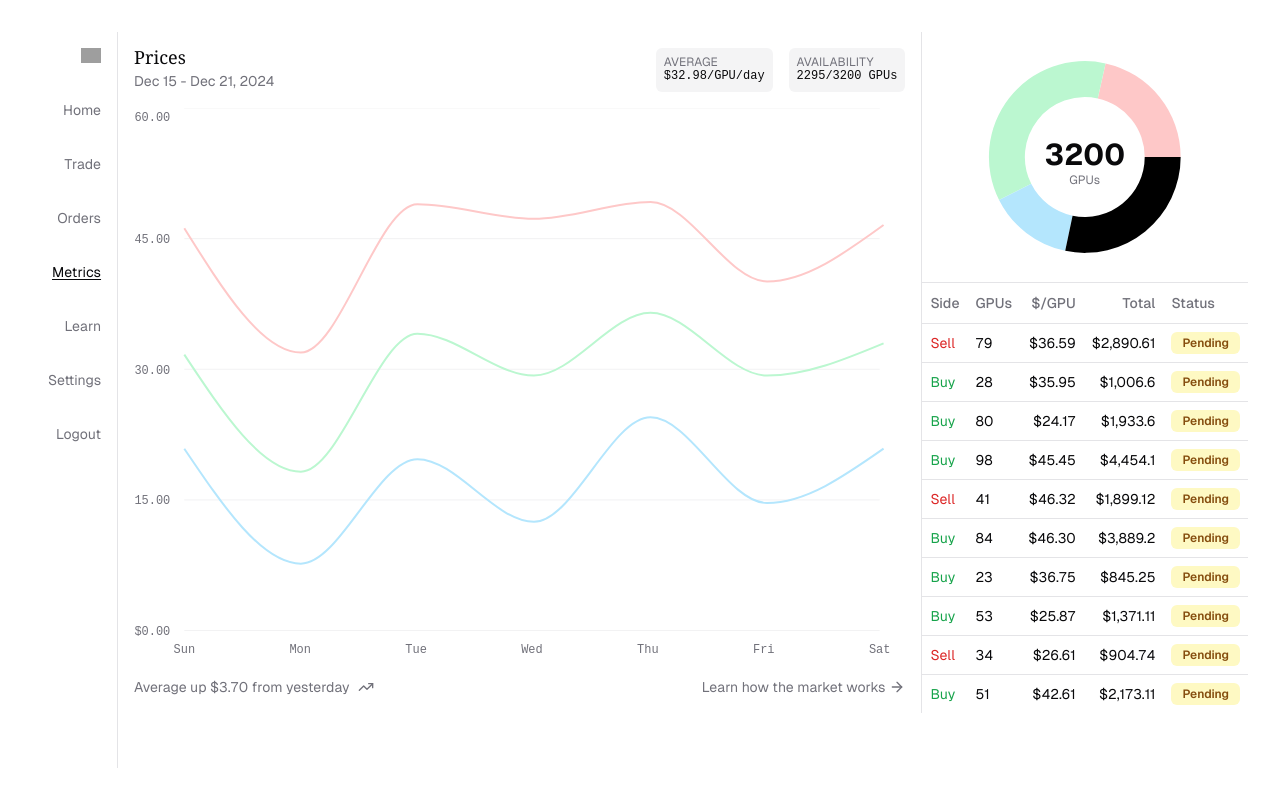
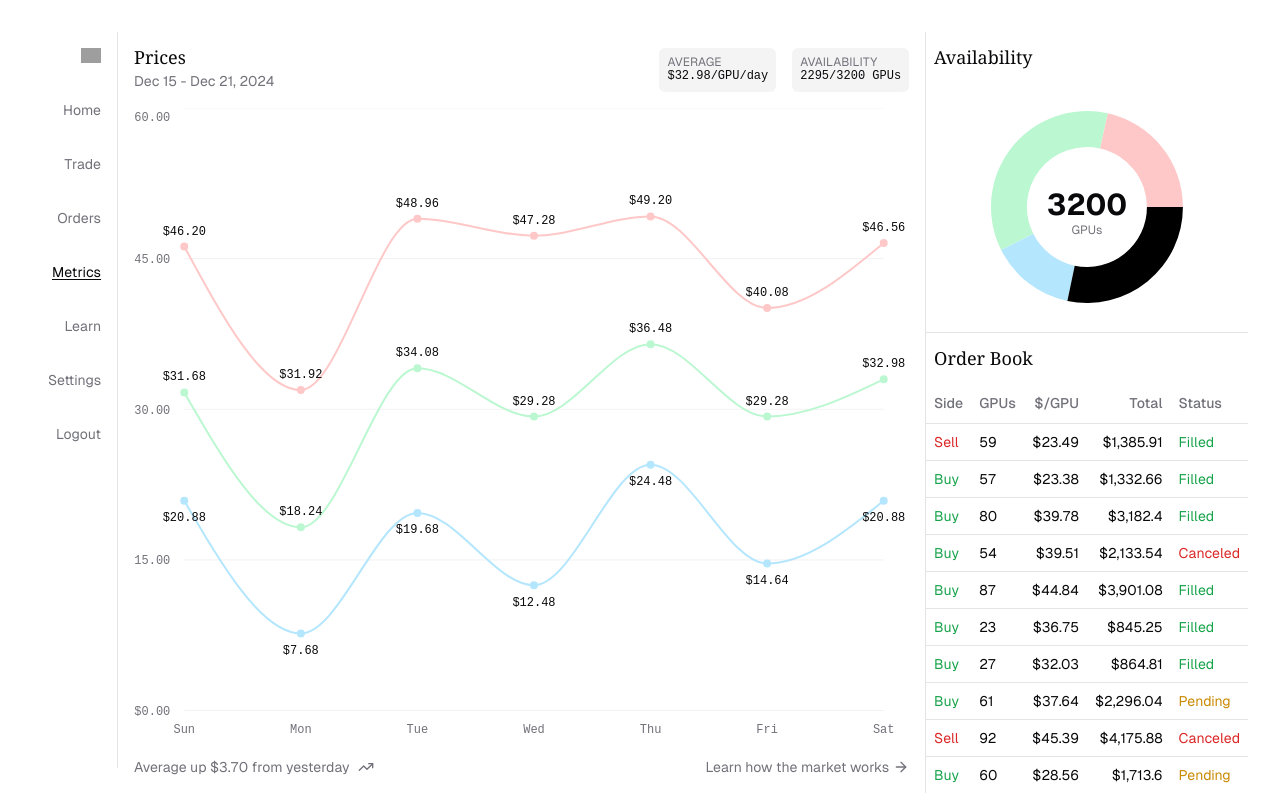
Before and after one commit to darzyx/gpu-auction-house, a Next.js app: page /metrics in a window 1280 px wide. Built offline with nearby package versions, Linux system fonts and the light colour scheme; grey boxes are pictures that could not be loaded.

Commit message:
Style changes for order book

```diff
--- a/src/app/metrics/index.tsx
+++ b/src/app/metrics/index.tsx
@@ -19,9 +19,21 @@ export default function Metrics() {
                     orientation={isDesktop ? "vertical" : "horizontal"}
                 />
                 <div className="w-full">
+                    <div className="py-4 px-2">
+                        <h2 className="text-lg font-georgia leading-none">
+                            Availability
+                        </h2>
+                    </div>
                     <AvailabilityChart />
                     <Separator />
-                    <OrderBookList />
+                    <div>
+                        <div className="py-4 px-2">
+                            <h2 className="text-lg font-georgia leading-none">
+                                Order Book
+                            </h2>
+                        </div>
+                        <OrderBookList />
+                    </div>
                 </div>
             </div>
         </main>
--- a/src/app/metrics/order-book.tsx
+++ b/src/app/metrics/order-book.tsx
@@ -1,6 +1,5 @@
 import { useEffect, useState } from "react";
 
-import { Badge } from "@/components/ui/badge";
 import {
     Table,
     TableBody,
@@ -13,9 +12,18 @@ import { type TOrder } from "@/db/schema";
 
 const generateRandomOrder = (): TOrder => {
     const side = Math.random() > 0.5 ? "buy" : "sell";
-    const method = Math.random() > 0.5 ? "market" : "limit";
-    const gpuCount = Math.floor(Math.random() * 90) + 10; // 10-100 GPUs
-    const pricePerGpu = (Math.random() * 30 + 20).toFixed(2); // $20-50
+    const method = Math.random() > 0.7 ? "market" : "limit";
+
+    let status: "pending" | "filled" | "canceled";
+    if (method === "limit") {
+        const rand = Math.random();
+        status = rand < 0.6 ? "pending" : rand < 0.8 ? "filled" : "canceled";
+    } else {
+        status = Math.random() < 0.9 ? "filled" : "canceled";
+    }
+
+    const gpuCount = Math.floor(Math.random() * 90) + 10;
+    const pricePerGpu = (Math.random() * 30 + 20).toFixed(2);
     const now = new Date();
     const nextWeek = new Date(now.getTime() + 7 * 24 * 60 * 60 * 1000);
 
@@ -23,7 +31,7 @@ const generateRandomOrder = (): TOrder => {
         id: crypto.randomUUID(),
         side,
         method,
-        status: "pending",
+        status,
         gpu_count: gpuCount,
         price_per_gpu: pricePerGpu,
         total_price: (gpuCount * parseFloat(pricePerGpu)).toFixed(2),
@@ -39,22 +47,19 @@ export default function OrderBookList() {
     const [orders, setOrders] = useState<TOrder[]>([]);
 
     useEffect(() => {
-        // Initialize with 10 orders
         setOrders(Array.from({ length: 10 }, generateRandomOrder));
 
-        // Add new order every 5 seconds
         const interval = setInterval(() => {
             setOrders((prevOrders) => {
                 const newOrder = generateRandomOrder();
                 return [newOrder, ...prevOrders.slice(0, 9)];
             });
-        }, 5000);
+        }, 3000);
 
         return () => clearInterval(interval);
     }, []);
 
     return (
-        <div className="overflow-x-auto">
         <Table>
             <TableHeader>
                 <TableRow>
@@ -88,24 +93,22 @@ export default function OrderBookList() {
                             ${Number(order.total_price).toLocaleString()}
                         </TableCell>
                         <TableCell>
-                                <Badge
-                                    variant="secondary"
+                            <div
                                 className={
                                     order.status === "pending"
-                                            ? "bg-yellow-100 text-yellow-800"
+                                        ? "text-yellow-600"
                                         : order.status === "filled"
-                                            ? "bg-green-100 text-green-800"
-                                            : "bg-red-100 text-red-800"
+                                        ? "text-green-600"
+                                        : "text-red-600"
                                 }
                             >
                                 {order.status.charAt(0).toUpperCase() +
                                     order.status.slice(1)}
-                                </Badge>
+                            </div>
                         </TableCell>
                     </TableRow>
                 ))}
             </TableBody>
         </Table>
-        </div>
     );
 }
```
Lines whose indentation alone changed are shown as unchanged.
